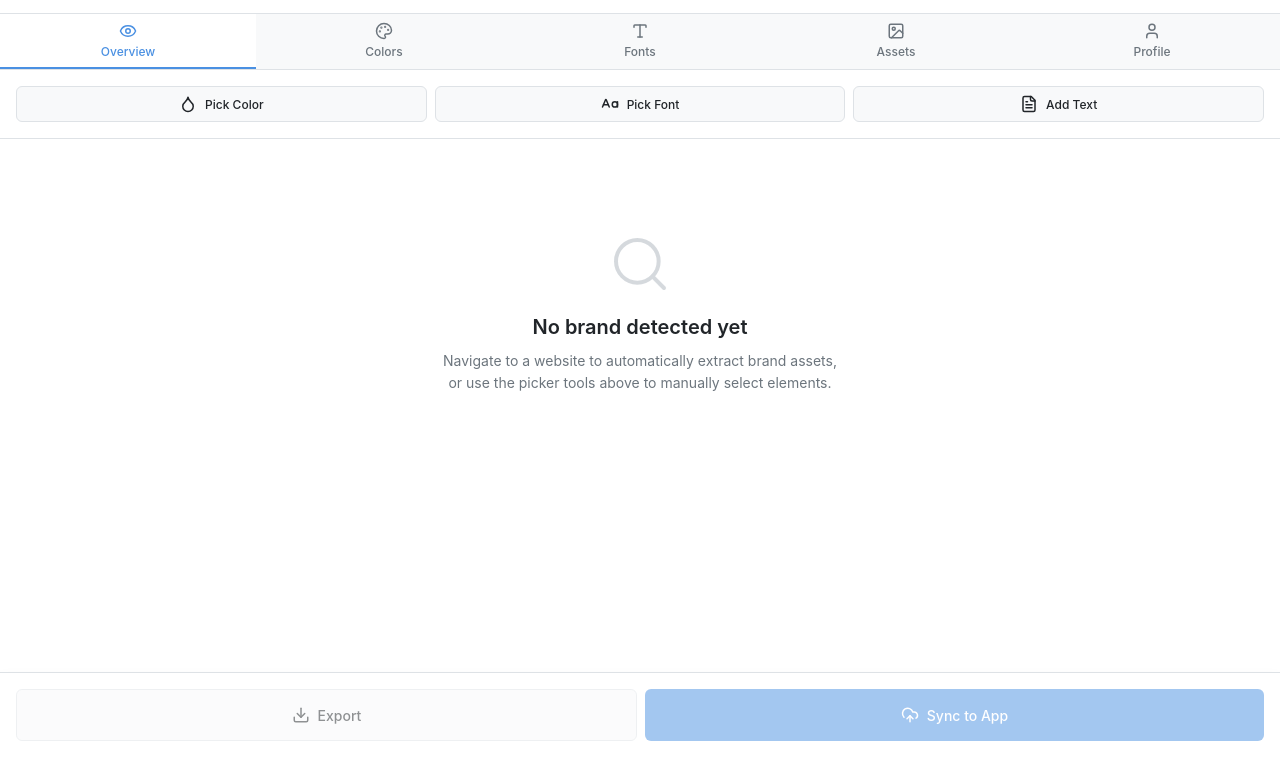
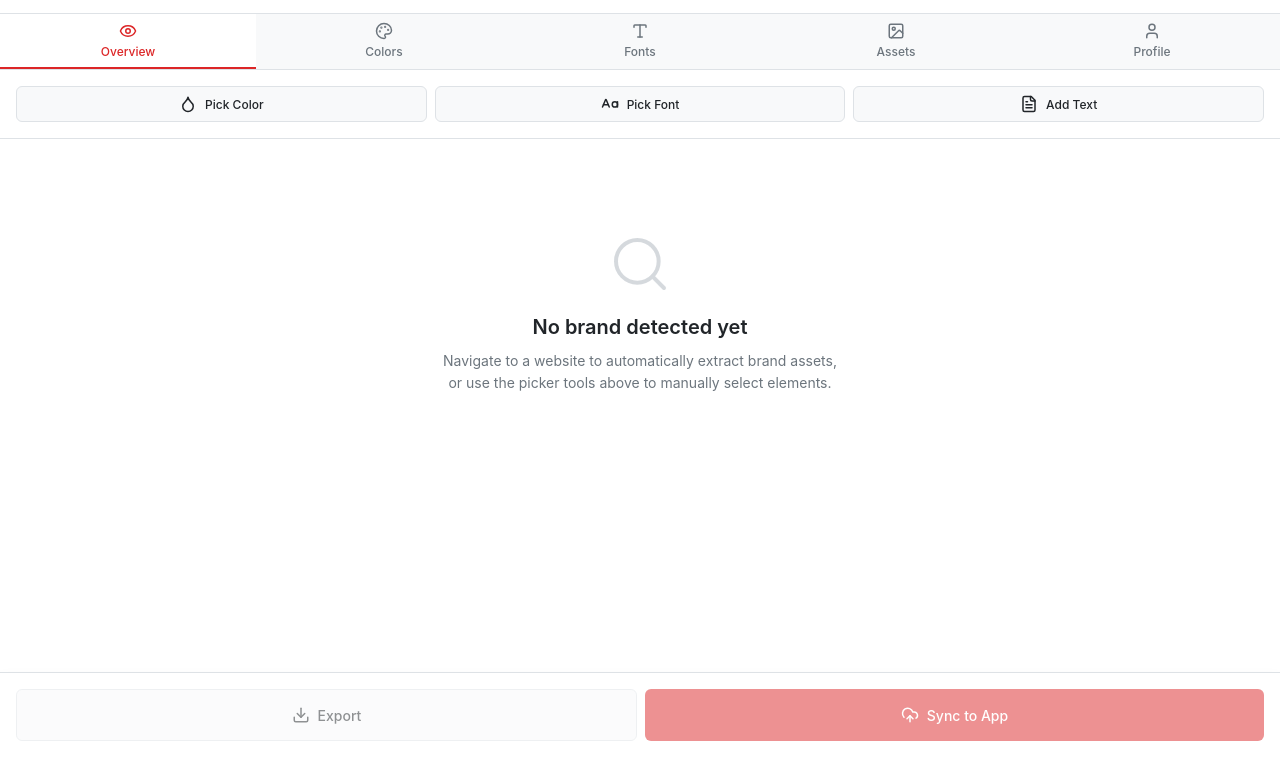
Before and after one commit to edwinlov3tt/brand-ai-extension, a browser extension: page extension/sidepanel/sidepanel.html in a window 1280 px wide. Shown: the part 43-800 px from the top of the page. Drawn offline with Linux system fonts and the light colour scheme.

Commit message:
Update primary button color to #dc2627

```diff
--- a/extension/sidepanel/sidepanel.css
+++ b/extension/sidepanel/sidepanel.css
@@ -3,8 +3,8 @@
    =========================== */
 :root {
     /* Colors */
-    --primary-color: #4A90E2;
-    --primary-hover: #357ABD;
+    --primary-color: #dc2627;
+    --primary-hover: #b91c1d;
     --secondary-color: #6C757D;
     --success-color: #28A745;
     --danger-color: #DC3545;
```
